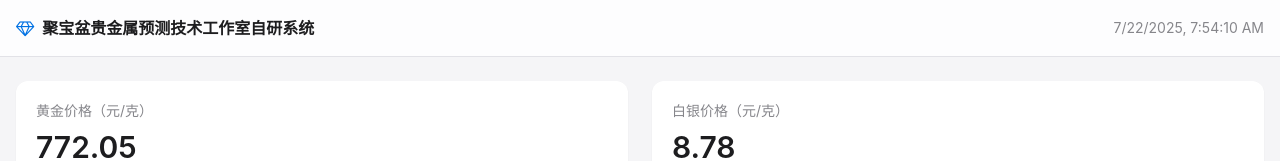
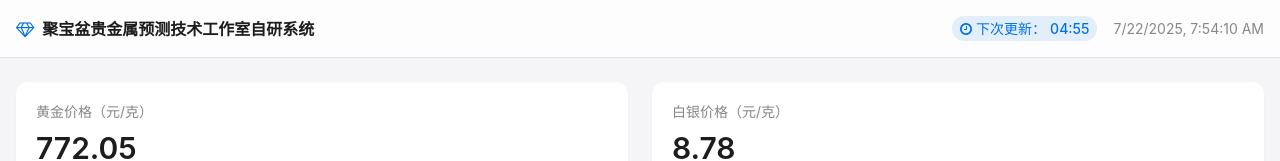
Before and after one commit to aoyouios/precious-metal-analyzer, a plain HTML site: page index.html in a window 1280 px wide. Shown: the top 161 px of the page. Drawn offline with nearby package versions, Linux system fonts and the light colour scheme; no server answers.

Commit message:
Update index.html

```diff
--- a/index.html
+++ b/index.html
@@ -98,18 +98,37 @@
       transform: translateY(-2px);
       box-shadow: 0 4px 12px rgba(0, 0, 0, 0.05);
     }
+
+    /* 倒计时样式 */
+    .countdown {
+      display: inline-flex;
+      align-items: center;
+      padding: 2px 8px;
+      border-radius: 12px;
+      background-color: rgba(0, 113, 227, 0.1);
+      color: #0071e3;
+      font-size: 0.875rem;
+      font-weight: 500;
+    }
   </style>
 </head>
 
 <body>
   <!-- 顶部导航 -->
   <header class="sticky top-0 z-50 bg-white/80 backdrop-blur-sm border-b border-apple-border">
-    <div class="max-w-7xl mx-auto px-4 py-4 flex justify-between items-center">
+    <div class="max-w-7xl mx-auto px-4 py-4 flex flex-wrap justify-between items-center gap-2">
       <div class="flex items-center">
         <i class="fa fa-diamond text-primary mr-2"></i>
         <h1 class="font-semibold">聚宝盆贵金属预测技术工作室自研系统</h1>
       </div>
-      <span id="system-time" class="text-neutral text-sm">加载中...</span>
+      <div class="flex items-center gap-4">
+        <div class="countdown">
+          <i class="fa fa-clock-o mr-1"></i>
+          <span>下次更新：</span>
+          <span id="refresh-countdown" class="font-medium ml-1">05:00</span>
+        </div>
+        <span id="system-time" class="text-neutral text-sm">加载中...</span>
+      </div>
     </div>
   </header>
 
@@ -423,6 +442,9 @@
     const HISTORY_API = "https://precious-metal-analyzer.aoyouios.workers.dev/history";
     const TODAY = new Date().toISOString().split('T')[0]; // 今日日期（YYYY-MM-DD）
     const INITIAL_CAPITAL = 10000; // 初始本金10000元
+    const REFRESH_INTERVAL = 300; // 刷新间隔（秒）- 5分钟 = 300秒
+    let countdownTimer = null;
+    let remainingSeconds = REFRESH_INTERVAL;
 
     // 1. 时间格式化
     function formatTime(timestamp) {
@@ -447,7 +469,42 @@
       return '¥' + amount.toFixed(2).replace(/\d(?=(\d{3})+\.)/g, '$&,');
     }
 
-    // 4. 更新系统时间
+    // 4. 格式化倒计时（将秒转换为分:秒格式）
+    function formatCountdown(seconds) {
+      const mins = Math.floor(seconds / 60);
+      const secs = seconds % 60;
+      return `${mins.toString().padStart(2, '0')}:${secs.toString().padStart(2, '0')}`;
+    }
+
+    // 5. 更新倒计时显示
+    function updateCountdown() {
+      remainingSeconds--;
+      document.getElementById('refresh-countdown').textContent = formatCountdown(remainingSeconds);
+
+      // 倒计时结束时刷新数据并重置倒计时
+      if (remainingSeconds <= 0) {
+        clearInterval(countdownTimer);
+        fetchData(); // 触发数据刷新
+        remainingSeconds = REFRESH_INTERVAL; // 重置倒计时
+        startCountdown(); // 重新开始倒计时
+      }
+    }
+
+    // 6. 启动倒计时
+    function startCountdown() {
+      // 清除可能存在的旧计时器
+      if (countdownTimer) {
+        clearInterval(countdownTimer);
+      }
+
+      // 立即更新一次显示
+      document.getElementById('refresh-countdown').textContent = formatCountdown(remainingSeconds);
+
+      // 启动新计时器，每秒更新一次
+      countdownTimer = setInterval(updateCountdown, 1000);
+    }
+
+    // 7. 更新系统时间
     function updateSystemTime() {
       try {
         document.getElementById('system-time').textContent = new Date().toLocaleString();
@@ -459,7 +516,7 @@
     setInterval(updateSystemTime, 1000);
     updateSystemTime();
 
-    // 5. 计算收益统计
+    // 8. 计算收益统计
     function calculateProfitStats() {
       // 获取历史记录数据
       const historyRows = document.querySelectorAll('#history-table tr');
@@ -544,7 +601,7 @@
       document.getElementById('monthly-average-rate').textContent = monthlyAverageRate;
     }
 
-    // 6. 获取数据（仅保留今日数据）
+    // 9. 获取数据（仅保留今日数据）
     async function fetchData() {
       try {
         showLoading('gold');
@@ -634,7 +691,7 @@
       }
     }
 
-    // 7. 生成完整的今日模拟数据（从开盘到现在）
+    // 10. 生成完整的今日模拟数据（从开盘到现在）
     function generateTodayMockData(type) {
       const data = [];
       const basePrice = type === 'gold' ? 762.5 : 8.80; // 今日开盘价
@@ -668,7 +725,7 @@
       return data;
     }
 
-    // 8. 补充今日数据（确保数据完整）
+    // 11. 补充今日数据（确保数据完整）
     function supplementTodayData(type, existingData) {
       if (existingData.length === 0) return generateTodayMockData(type);
 
@@ -725,7 +782,7 @@
       return data;
     }
 
-    // 9. 更新数据信息（计数和时间范围）
+    // 12. 更新数据信息（计数和时间范围）
     function updateDataInfo(type) {
       const data = type === 'gold' ? goldData : silverData;
       if (data.length === 0) return;
@@ -737,7 +794,7 @@
       document.getElementById(type + '-time-range').textContent = `${firstTime} - ${lastTime}`;
     }
 
-    // 10. 更新价格显示（基于开盘价计算涨跌幅）
+    // 13. 更新价格显示（基于开盘价计算涨跌幅）
     function updatePriceDisplay() {
       // 处理黄金数据
       if (goldData.length > 0) {
@@ -790,7 +847,7 @@
       }
     }
 
-    // 11. 初始化黄金图表
+    // 14. 初始化黄金图表
     function initGoldChart() {
       try {
         showLoading('gold');
@@ -916,7 +973,7 @@
       }
     }
 
-    // 12. 初始化白银图表
+    // 15. 初始化白银图表
     function initSilverChart() {
       try {
         showLoading('silver');
@@ -1040,7 +1097,7 @@
       }
     }
 
-    // 13. 生成历史预测表格（24行）
+    // 16. 生成历史预测表格（24行）
     function generateHistoryTable(rowCount) {
       const tbody = document.getElementById('history-table');
       tbody.innerHTML = '';
@@ -1124,15 +1181,24 @@
 
     // 初始化页面
     function init() {
+      // 为刷新按钮添加点击事件，同时重置倒计时
       document.getElementById('refresh-gold').addEventListener('click', function() {
         fetchData();
+        remainingSeconds = REFRESH_INTERVAL; // 重置倒计时
+        startCountdown();
       });
+
       document.getElementById('refresh-silver').addEventListener('click', function() {
         fetchData();
+        remainingSeconds = REFRESH_INTERVAL; // 重置倒计时
+        startCountdown();
       });
 
+      // 初始加载数据
       fetchData();
-      setInterval(fetchData, 300000); // 5分钟刷新一次
+
+      // 启动刷新倒计时
+      startCountdown();
     }
 
     // 确保DOM加载完成
```
